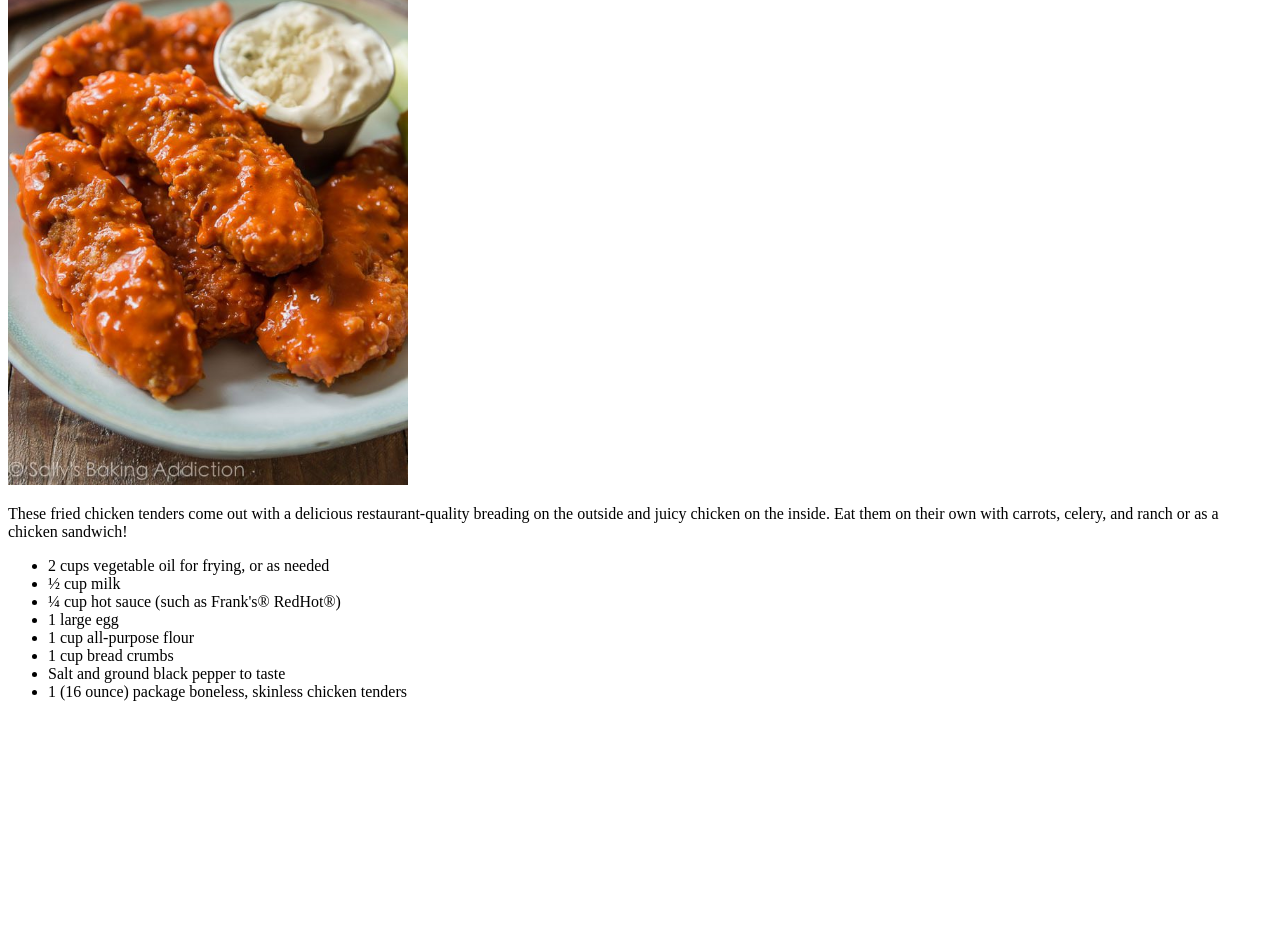
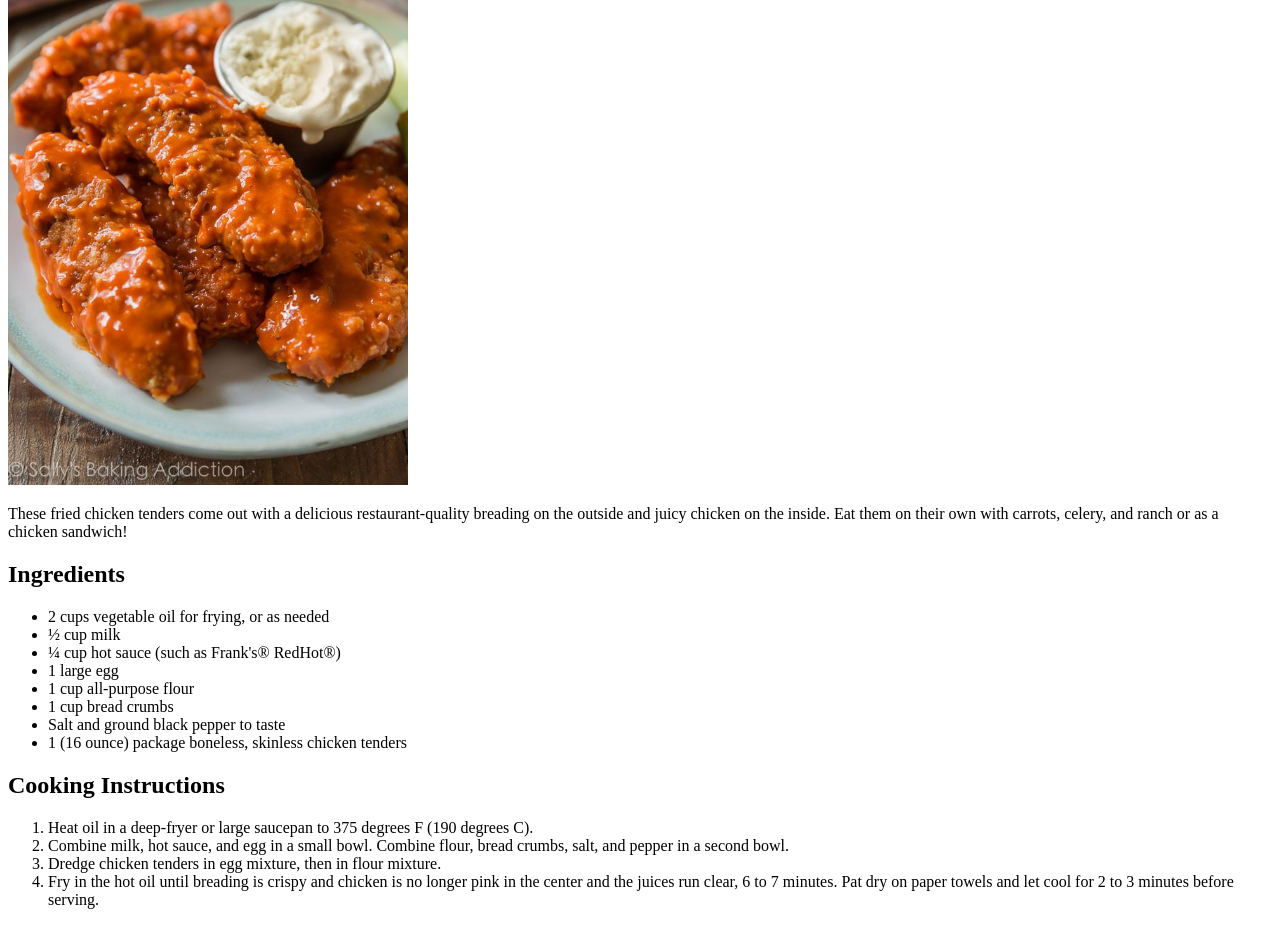
Before and after one commit to SSJoel/odin-recipes, a plain HTML site: page recipes/buffalo-chicken.html in a window 1280 px wide. Shown: the part 195-1120 px from the top of the page. Before the commit the page ends 912 px from the top, so only its background shows below. Drawn offline with Linux system fonts and the light colour scheme.

Commit message:
Added cooking instructions and finished project

```diff
--- a/recipes/buffalo-chicken.html
+++ b/recipes/buffalo-chicken.html
@@ -12,6 +12,8 @@
 
         <p>These fried chicken tenders come out with a delicious restaurant-quality breading on the outside and juicy chicken on the inside. Eat them on their own with carrots, celery, and ranch or as a chicken sandwich!</p>
 
+        <h2>Ingredients</h2>
+
         <ul>
             <li>2 cups vegetable oil for frying, or as needed</li>
             <li>½ cup milk</li>
@@ -22,5 +24,14 @@
             <li>Salt and ground black pepper to taste</li>
             <li>1 (16 ounce) package boneless, skinless chicken tenders</li>
         </ul>
+
+        <h2>Cooking Instructions</h2>
+
+        <ol>
+            <li>Heat oil in a deep-fryer or large saucepan to 375 degrees F (190 degrees C).</li>
+            <li>Combine milk, hot sauce, and egg in a small bowl. Combine flour, bread crumbs, salt, and pepper in a second bowl.</li>
+            <li>Dredge chicken tenders in egg mixture, then in flour mixture.</li>
+            <li>Fry in the hot oil until breading is crispy and chicken is no longer pink in the center and the juices run clear, 6 to 7 minutes. Pat dry on paper towels and let cool for 2 to 3 minutes before serving.</li>
+        </ol>
     </body>
 </html>
```
